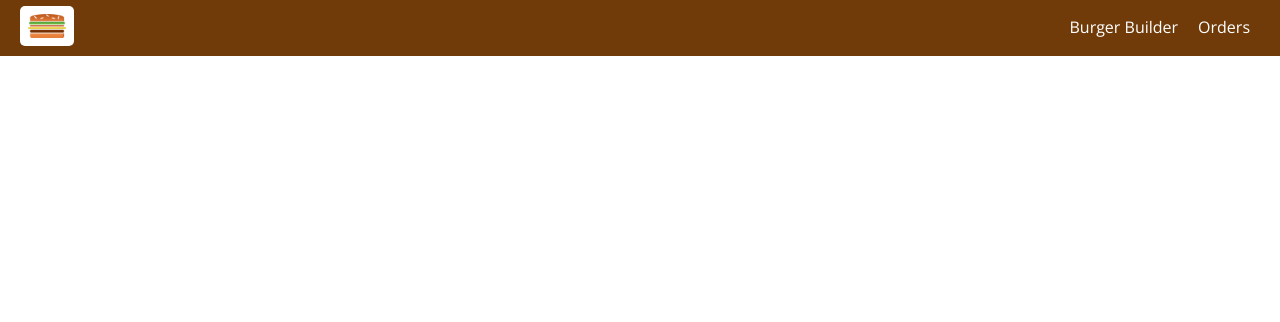
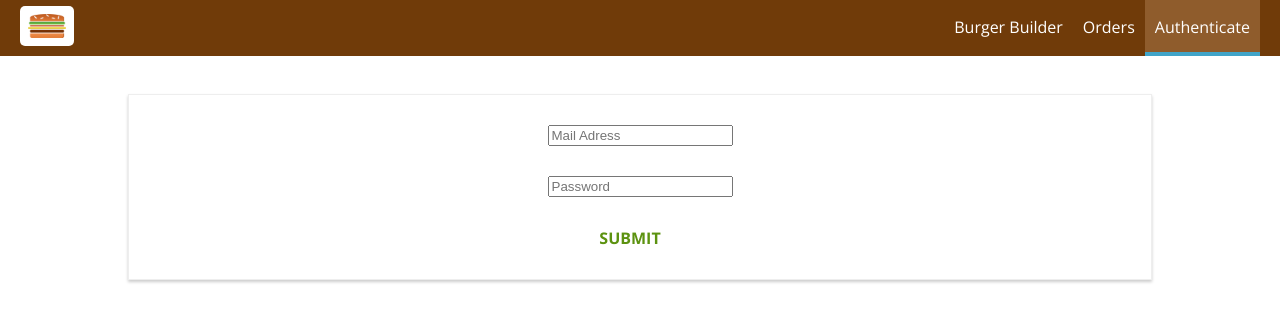
Before and after one commit to flaskoski1/Burger-Web-hacktoberfest, a React app: page /auth in a window 1280 px wide. Shown: the top 322 px of the page. Built offline with nearby package versions, Linux system fonts and the light colour scheme.

Commit message:
18.4 Adding an Auth Form

```diff
--- a/src/App.js
+++ b/src/App.js
@@ -4,6 +4,7 @@
 import BurgerBuilder from "../src/containers/BurgerBuilder/BurgerBuilder";
 import Checkout from "../src/containers/Checkout/Checkout";
 import Orders from "../src/containers/Orders/Orders";
+import Auth from "../src/containers/Auth/Auth";
 class App extends Component {
   render() {
     return (
@@ -12,7 +13,7 @@
           <Switch>
             <Route path="/checkout" component={Checkout} />
             <Route path="/orders" component={Orders} />
-
+            <Route path="/auth" component={Auth} />
             <Route path="/" exact component={BurgerBuilder} />
           </Switch>
         </Layout>
--- a/src/components/Navigation/NavigationItems/NavigationItems.js
+++ b/src/components/Navigation/NavigationItems/NavigationItems.js
@@ -8,6 +8,7 @@
       Burger Builder
     </NavigationItem>
     <NavigationItem link="/orders">Orders</NavigationItem>
+    <NavigationItem link="/auth">Authenticate</NavigationItem>
   </ul>
 );
 
--- /dev/null
+++ b/src/containers/Auth/Auth.css
@@ -0,0 +1,15 @@
+.Auth {
+  margin: 20px auto;
+  width: 80%;
+  text-align: center;
+  box-shadow: 0 2px 3px #ccc;
+  border: 1px solid #eee;
+  padding: 10px;
+  box-sizing: border-box;
+}
+
+@media (min-width: 600px) {
+  .ContactData {
+    width: 500px;
+  }
+}
--- /dev/null
+++ b/src/containers/Auth/Auth.js
@@ -0,0 +1,113 @@
+import React, { Component } from "react";
+import Input from "../../components/UI/Input/Input";
+import Button from "../../components/UI/Button/Button";
+import classes from "./Auth.css";
+class Auth extends Component {
+  state = {
+    controls: {
+      email: {
+        elementType: "input",
+        elementConfig: {
+          type: "email",
+          placeholder: "Mail Adress"
+        },
+        value: "",
+        validation: {
+          required: true,
+          isEmail: true
+        },
+        valid: false,
+        touched: false
+      },
+      password: {
+        elementType: "input",
+        elementConfig: {
+          type: "password",
+          placeholder: "Password"
+        },
+        value: "",
+        validation: {
+          required: true,
+          minLength: 6
+        },
+        valid: false,
+        touched: false
+      }
+    }
+  };
+  checkValidity(value, rules) {
+    //console.log(rules, "rules");
+    let isValid = true;
+    if (!rules) {
+      return true;
+    }
+    if (rules.required) {
+      isValid = value.trim() !== "" && isValid;
+    }
+    if (rules.minLength) {
+      isValid = value.length >= rules.minLength && isValid;
+    }
+    if (rules.maxLength) {
+      isValid = value.length <= rules.minLength && isValid;
+    }
+    if (rules.isEmail) {
+      const pattern = /[a-z0-9!#$%&'*+/=?^_`{|}~-]+(?:\.[a-z0-9!#$%&'*+/=?^_`{|}~-]+)*@(?:[a-z0-9](?:[a-z0-9-]*[a-z0-9])?\.)+[a-z0-9](?:[a-z0-9-]*[a-z0-9])?/;
+      isValid = pattern.test(value) && isValid;
+    }
+
+    if (rules.isNumeric) {
+      const pattern = /^\d+$/;
+      isValid = pattern.test(value) && isValid;
+    }
+
+    return isValid;
+  }
+
+  inputChangedHandler = (event, controlName) => {
+    const updatedControls = {
+      ...this.state.controls,
+      [controlName]: {
+        ...this.state.controls[controlName],
+        value: event.target.value,
+        valid: this.checkValidity(
+          event.target.value,
+          this.state.controls[controlName].validation
+        ),
+        touched: true
+      }
+    };
+    this.setState({ controls: updatedControls });
+  };
+
+  render() {
+    const formElementsArray = [];
+    for (let key in this.state.controls) {
+      formElementsArray.push({
+        id: key,
+        config: this.state.controls[key]
+      });
+    }
+    const form = formElementsArray.map(formElement => (
+      <Input
+        key={formElement.id}
+        elementType={formElement.config.elementType}
+        elementConfig={formElement.config.elementConfig}
+        value={formElement.config.value}
+        invalid={!formElement.config.valid}
+        shouldValidate={formElement.config.validation}
+        touched={formElement.config.touched}
+        changed={event => this.inputChangedHandler(event, formElement.id)}
+      />
+    ));
+    return (
+      <div className={classes.Auth}>
+        <form>
+          {form}
+          <Button btnType="Success">SUBMIT</Button>
+        </form>
+      </div>
+    );
+  }
+}
+
+export default Auth;
```
Also changed, not shown: 1 other file (tests, documents, lock files or other folders).
